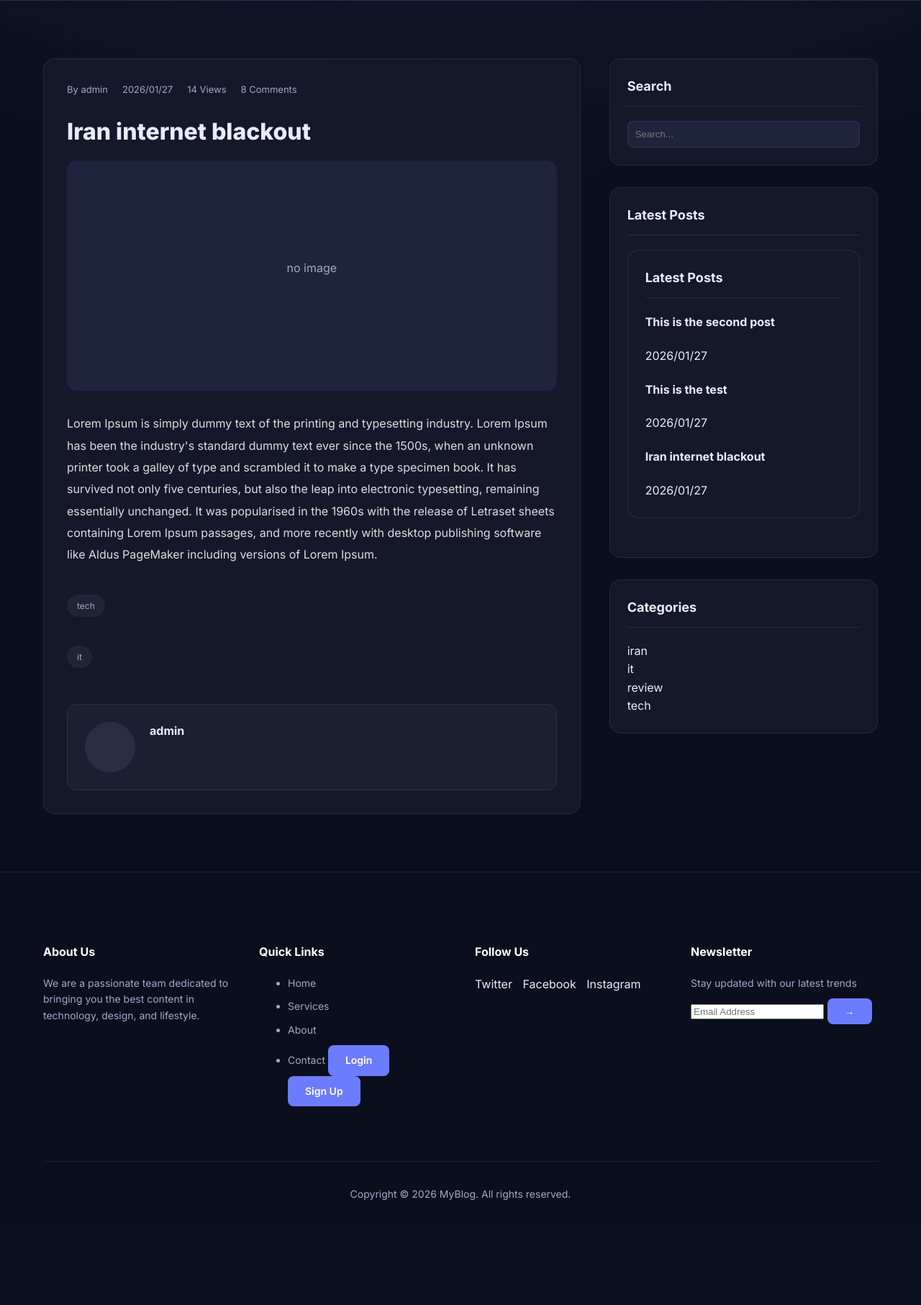
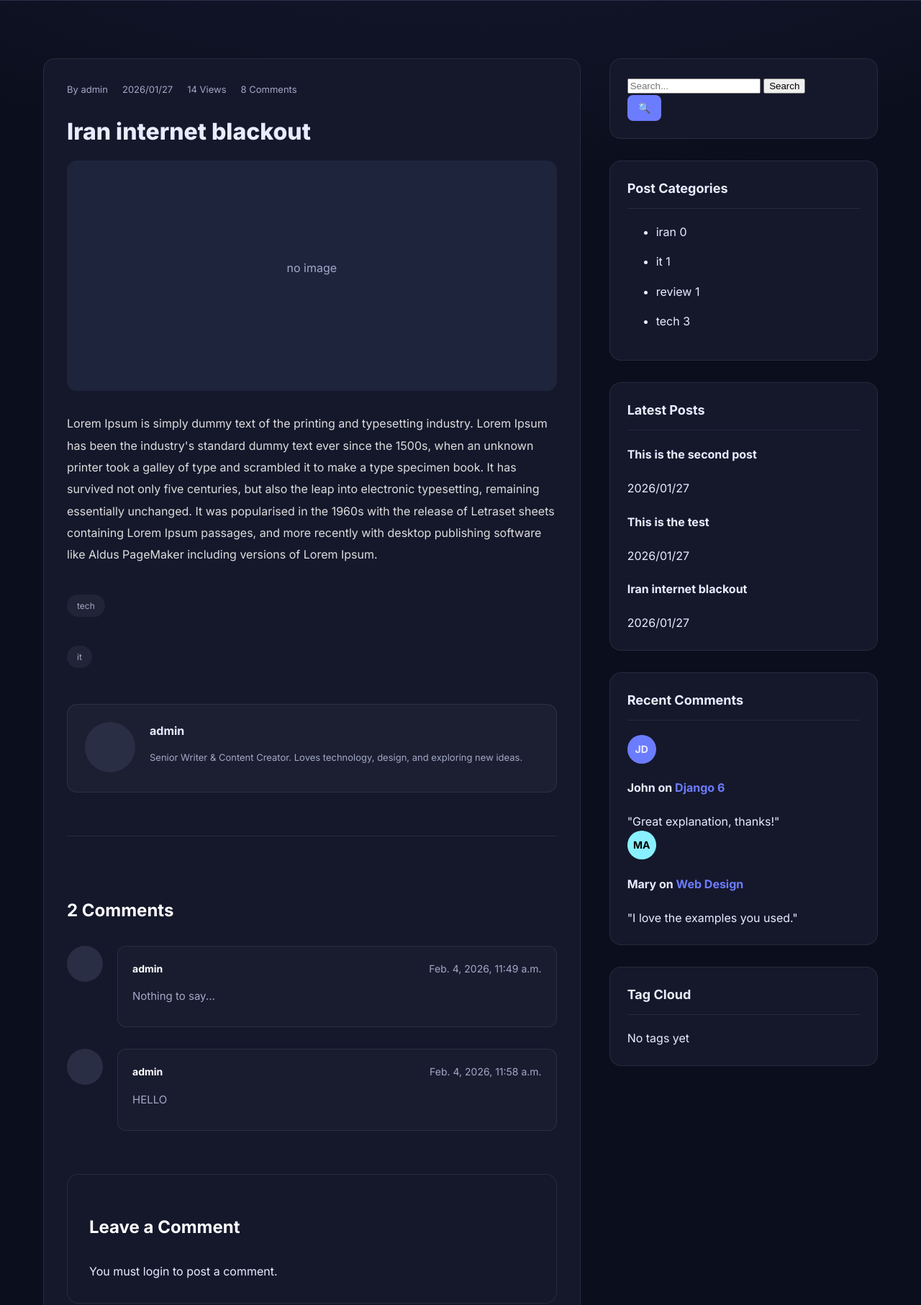
Before and after one commit to AliGhannadi/django-simple-blog, a Django app: page /1/ in a window 1280 px wide. Shown: the part 347-2160 px from the top of the page at 72% size. Before the commit the page ends 2014 px from the top, so only its background shows below. Run offline with Django 5.2, Linux system fonts and the light colour scheme; data comes from the database, SQL or seed files in the repository; both versions use the stored data as it was after the commit.

Commit message:
Added comment system

```diff
--- a/accounts/forms.py
+++ b/accounts/forms.py
@@ -2,7 +2,7 @@
 from django.contrib.auth.forms import UserCreationForm
 from django.contrib.auth import get_user_model
 
-User = get_user_model() # sets 'User' to your 'CustomUser model automatically
+User = get_user_model() # sets 'User' to your 'CustomUser' model automatically
 
 class CustomUserCreationForm(UserCreationForm):
     def __init__(self, *args, **kwargs):
--- a/accounts/models.py
+++ b/accounts/models.py
@@ -1,5 +1,6 @@
 from django.db import models
 from django.contrib.auth.models import AbstractUser
+from django.conf import settings
 # Create your models here.
 class CustomUser(AbstractUser):
     # override email to make it unique and required
--- a/posts/forms.py
+++ b/posts/forms.py
@@ -1,6 +1,6 @@
 
 from django import forms
-from .models import ContactMessage
+from .models import ContactMessage, Comment
 from django.forms import ModelForm
 from captcha.fields import CaptchaField
 class ContactForm(forms.ModelForm):
@@ -26,3 +26,15 @@
                 'placeholder': 'Your message here...'
             }),
         }
+
+class CommentForm(forms.ModelForm):
+    captcha = CaptchaField()
+    class Meta:
+        model = Comment
+        fields = ['content', 'captcha']
+        widgets = {
+            'content': forms.Textarea(attrs={
+                'class': 'form-control',
+                'placeholder': '...',
+            }),
+        }
--- a/posts/models.py
+++ b/posts/models.py
@@ -48,3 +48,19 @@
     created_at = models.DateTimeField(auto_now_add=True)
     def __str__(self):
        return f"{self.name} - {self.subject}"
+
+
+class Comment(models.Model):
+    post = models.ForeignKey(
+        Post,
+        on_delete=models.CASCADE,
+        related_name='comments'
+    )
+    user_comment = models.ForeignKey(
+        settings.AUTH_USER_MODEL,
+        on_delete=models.CASCADE,
+        related_name="user_comment"
+    )
+    content = models.TextField()
+    is_active = models.BooleanField(default=False)
+    created_at = models.DateTimeField(auto_now_add=True)
--- a/posts/views.py
+++ b/posts/views.py
@@ -5,7 +5,7 @@
 from django.core.paginator import Paginator, EmptyPage, PageNotAnInteger
 from django.contrib import messages
 from .models import Post, Tag, Category, ContactMessage
-from .forms import ContactForm
+from .forms import ContactForm, CommentForm
 def blog_home(request):
     posts = Post.objects.filter(status=1, created_date__lte=timezone.now()).order_by('-created_date')
     paginator = Paginator(posts, 10)
@@ -55,9 +55,26 @@
     categories = Category.objects.annotate(
         post_count=Count('posts', distinct=True)
     )
+    if request.method == 'POST' and request.user.is_authenticated:
+        form = CommentForm(request.POST)
+        if form.is_valid():
+            comment = form.save(commit=False)
+            comment.post = post
+            comment.user_comment = request.user
+            comment.save()
+            messages.add_message(request,messages.SUCCESS,'Your comment has been submitted. It will appear after the admin confirmation.')
+            return redirect('posts:single', post.id)
+        else:
+            messages.add_message(request,messages.ERROR,'Your comment has not been submitted.')
+    else:
+     form = CommentForm()
+
+    active_comments = post.comments.filter(is_active=True)
     return render(request, 'posts/single.html',{
         'post': post,
         'categories': categories,
+        'form': form,
+        'comment_count': active_comments.count(),
 
     })
 
--- /dev/null
+++ b/templates/posts/comment.html
@@ -0,0 +1,158 @@
+
+<!-- Comments Section -->
+<div class="comments-area">
+  <h3 class="comments-title">{{ comment_count }} Comment{{comment_count|pluralize }}</h3>
+
+  <!-- Comment List -->
+  <div class="comment-list">
+    {% for comment in post.comments.all %}
+       {% if comment.is_active %}
+    <!-- Comment Item -->
+    <div class="comment-item">
+      <div class="comment-avatar"></div>
+      <div class="comment-body">
+        <div class="comment-header">
+          <span class="comment-author">{{ comment.user_comment.username }}</span>
+          <span class="comment-date">{{comment.created_at}}</span>
+        </div>
+        <p class="comment-text">{{comment.content}}</p>
+      </div>
+    </div>
+    {% endif %}
+    {% empty %}
+    <p>No comments yet. Be the first to share your thoughts!</p>
+    {% endfor %}
+  </div>
+
+  <!-- Comment Form -->
+  <div class="comment-form-wrap">
+    <h3 class="comments-title">Leave a Comment</h3>
+    {% if user.is_authenticated %}
+    <form action="" class="comment-form" method="POST">
+        {% for message in messages %}
+        {{message}}
+        {% endfor %}
+        <div class="form-group half">
+          <div>Logged in as: {{user.username}}</div>
+        </div>
+      {% csrf_token %}
+      <div class="form-group">
+        {{form.content}}
+        {{form.content.errors}}
+      </div>
+      <div class="form-row">
+      </div>
+      <div class="form-group">
+        {{ form.captcha }}
+        {{ form.captcha.errors }}
+      </div>
+      <button type="submit" class="btn">Post Comment</button>
+    </form>
+    {% else %}
+          <div class="form-group">
+       You must login to post a comment.
+      </div>
+    {% endif %}
+  </div>
+
+</div>
+
+<style>
+  /* Comments Styles */
+  .comments-area {
+    margin-top: 60px;
+    border-top: 1px solid var(--border);
+    padding-top: 60px;
+  }
+
+  .comments-title {
+    font-size: 24px;
+    font-weight: 700;
+    margin-bottom: 30px;
+    color: white;
+  }
+
+  .comment-item {
+    display: flex;
+    gap: 20px;
+    margin-bottom: 30px;
+  }
+
+  .comment-avatar {
+    width: 50px;
+    height: 50px;
+    border-radius: 50%;
+    background: #2a2e45;
+    flex-shrink: 0;
+  }
+
+  .comment-body {
+    flex: 1;
+    background: rgba(255,255,255,0.02);
+    padding: 20px;
+    border-radius: 12px;
+    border: 1px solid var(--border);
+  }
+
+  .comment-header {
+    display: flex;
+    justify-content: space-between;
+    margin-bottom: 10px;
+    font-size: 14px;
+  }
+
+  .comment-author {
+    font-weight: 700;
+    color: white;
+  }
+
+  .comment-date {
+    color: var(--muted);
+  }
+
+  .comment-text {
+    color: var(--muted);
+    font-size: 15px;
+    line-height: 1.6;
+    margin-bottom: 10px;
+  }
+
+  .comment-reply {
+    color: var(--accent);
+    font-size: 13px;
+    font-weight: 600;
+  }
+
+  .comment-form-wrap {
+    margin-top: 60px;
+    background: var(--card);
+    padding: 30px;
+    border-radius: 16px;
+    border: 1px solid var(--border);
+  }
+
+  .comment-form .form-control {
+    width: 100%;
+    padding: 14px;
+    background: rgba(0,0,0,0.2);
+    border: 1px solid var(--border);
+    border-radius: 8px;
+    color: white;
+    font-family: inherit;
+    margin-bottom: 20px;
+  }
+
+  .comment-form .form-control:focus {
+    outline: none;
+    border-color: var(--accent);
+  }
+
+  .comment-form .form-row {
+    display: flex;
+    gap: 20px;
+  }
+
+  .comment-form .half {
+    flex: 1;
+  }
+</style>
--- a/templates/posts/single.html
+++ b/templates/posts/single.html
@@ -206,35 +206,22 @@
         <div class="author-avatar"></div>
         <div class="author-info">
           <h4>{{post.author}}</h4>
-          {% comment %} <p>
-            Short bio of the author. A few lines about experience or interests.
-          </p> {% endcomment %}
+          <p>Senior Writer & Content Creator. Loves technology, design, and exploring new ideas.</p>
         </div>
       </div>
 
+      <!-- Include Comments -->
+      {% include 'posts/comment.html' %}
+
     </article>
-
 
     <!-- Right: Sidebar -->
     <aside class="sidebar-widgets">
-
-      <div class="widget">
-        <h3 class="widget-title">Search</h3>
-        <input type="text" placeholder="Search..." style="width:100%;padding:10px;border-radius:8px;border:1px solid var(--border);background:#1f243d;color:white">
-      </div>
-
-      <div class="widget">
-        <h3 class="widget-title">Latest Posts</h3>
-        {% show_latest_posts 3 %}
-      </div>
-
-      <div class="widget">
-          <h3 class="widget-title">Categories</h3>
-        {% for category in categories %}
-        <a href="{% url 'posts:cat' category_slug=category.slug %}">{{category.name}}</a> <br>
-        {% endfor %}
-      </div>
-
+      {% include 'posts/partials/sidebar/search.html' %}
+      {% include 'posts/partials/sidebar/categories.html' %}
+      {% show_latest_posts 3 %}
+      {% include 'posts/partials/sidebar/recent_comments.html' %}
+      {% include 'posts/partials/sidebar/tag_cloud.html' %}
     </aside>
 
   </div>
```
Also changed, not shown: posts/admin.py (+10 -1 lines), db.sqlite3, posts/migrations/0009_comment.py (added), posts/migrations/0010_remove_comment_name_comment_created_at_and_more.py (added).
